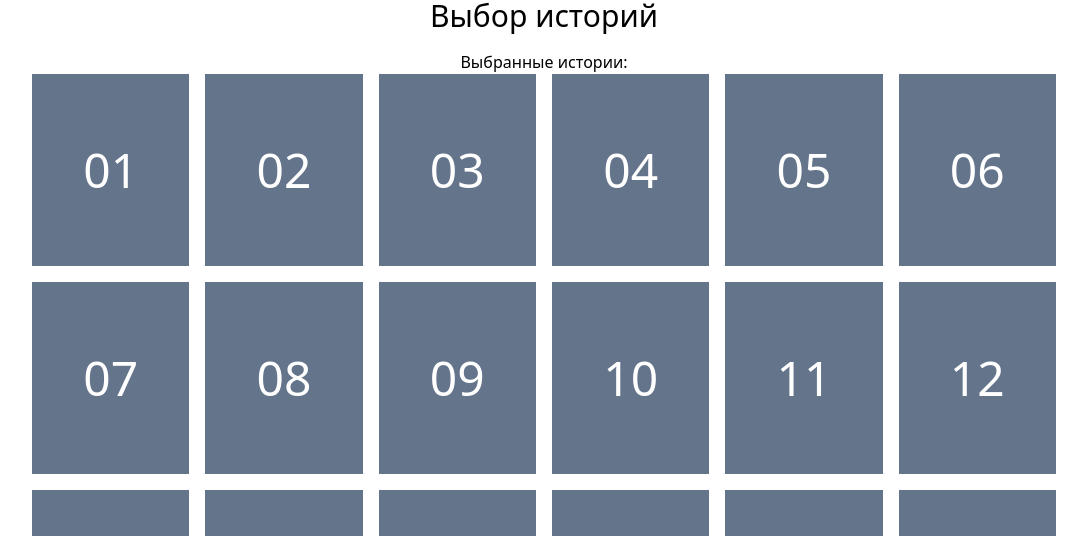
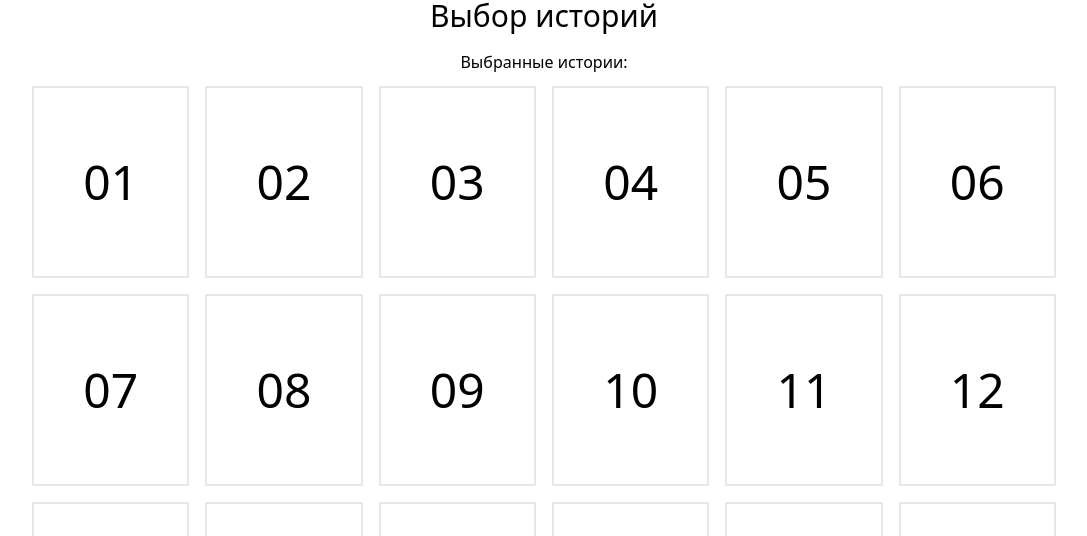
Before and after one commit to DenisFeofanov/1000-years-together, a Next.js app: page /choose-stories in a window 1280 px wide. Shown: the part 220-756 px from the top of the page, without its empty margins (96-1183 px from the left). Built offline with nearby package versions, Linux system fonts and the light colour scheme.

Commit message:
[feat] add story selection

```diff
--- a/src/pages/_app.tsx
+++ b/src/pages/_app.tsx
@@ -6,9 +6,15 @@ import { useState } from "react";
 
 export default function App({ Component, pageProps }: AppProps) {
   const [selectedStories, setSelectedStories] = useState<Story[]>([]);
+  const [isSelectingDone, setIsSelectingDone] = useState(false);
 
   function addSelectedStory(newAct: Story) {
-    if (selectedStories.length >= 5) return;
+    // adding last story
+    if (selectedStories.length === 4) {
+      setSelectedStories([...selectedStories, newAct]);
+      setIsSelectingDone(true);
+      return;
+    }
     setSelectedStories([...selectedStories, newAct]);
   }
 
@@ -19,6 +25,7 @@ export default function App({ Component, pageProps }: AppProps) {
         {...pageProps}
         selectedStories={selectedStories}
         addSelectedStory={addSelectedStory}
+        isSelectingDone={isSelectingDone}
       />
     </>
   );
--- a/src/pages/choose-stories/index.tsx
+++ b/src/pages/choose-stories/index.tsx
@@ -9,9 +9,14 @@ import Layout from "../Layout";
 interface Props {
   selectedStories: Story[] | null;
   addSelectedStory: (story: Story) => void;
+  isSelectingDone: boolean;
 }
 
-function ChooseStories({ selectedStories, addSelectedStory }: Props) {
+function ChooseStories({
+  selectedStories,
+  addSelectedStory,
+  isSelectingDone,
+}: Props) {
   return (
     <>
       <Head>
@@ -21,20 +26,31 @@ function ChooseStories({ selectedStories, addSelectedStory }: Props) {
       <Layout>
         <AppLink href="/">Назад</AppLink>
         <Heading>Выбор историй</Heading>
+        <p>
           Выбранные истории:{" "}
-        {selectedStories &&
-          selectedStories.map(act => <p key={act.title}>{act.title}</p>)}
-        <div className="grid grid-cols-6 gap-4 w-full h-full justify-items-stretch items-stretch aspect-square">
-          {stories.map(story => (
+          {selectedStories && selectedStories.map(act => <>{act.title} </>)}
+        </p>
+        <div className="m-3 grid grid-cols-6 gap-4 w-full h-full justify-items-stretch items-stretch aspect-square">
+          {stories.map(story => {
+            const selectedStoryStyle =
+              selectedStories?.find(
+                selectedStory => selectedStory.title === story.title
+              ) && " border-black bg-gray-200";
+
+            const disabledStyles =
+              isSelectingDone && `pointer-events-none hover:bg-inherit`;
+
+            return (
               <button
                 type="button"
-              className="flex justify-center items-center bg-slate-500 text-5xl text-white"
+                className={`flex justify-center items-center border-2 text-5xl hover:bg-gray-100 ${selectedStoryStyle} ${disabledStyles}`}
                 key={story.title}
                 onClick={() => addSelectedStory(story)}
               >
                 {story.title}
               </button>
-          ))}
+            );
+          })}
         </div>
         <AppLink href={`/act/${ACTS[0].slug}`} isDisabled={false}>
           Начать спектакль
```
Lines whose indentation alone changed are shown as unchanged.
